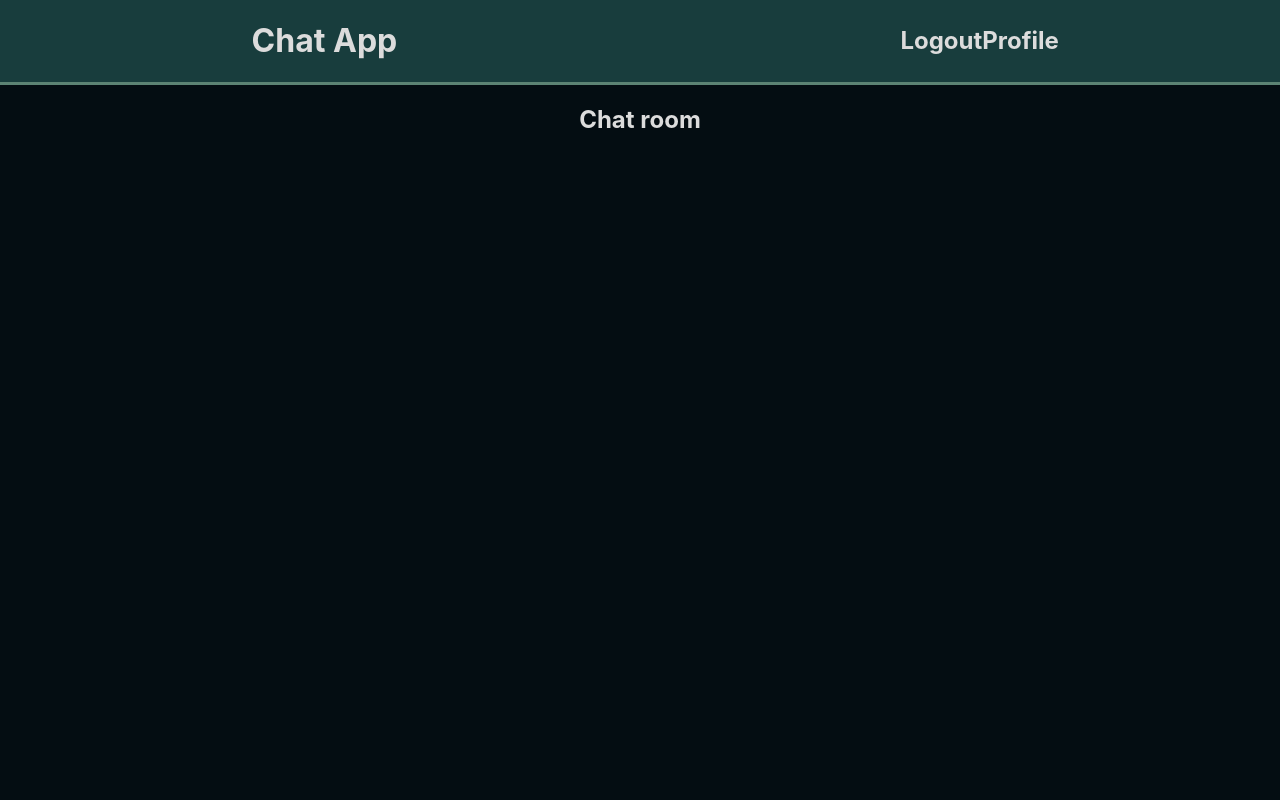
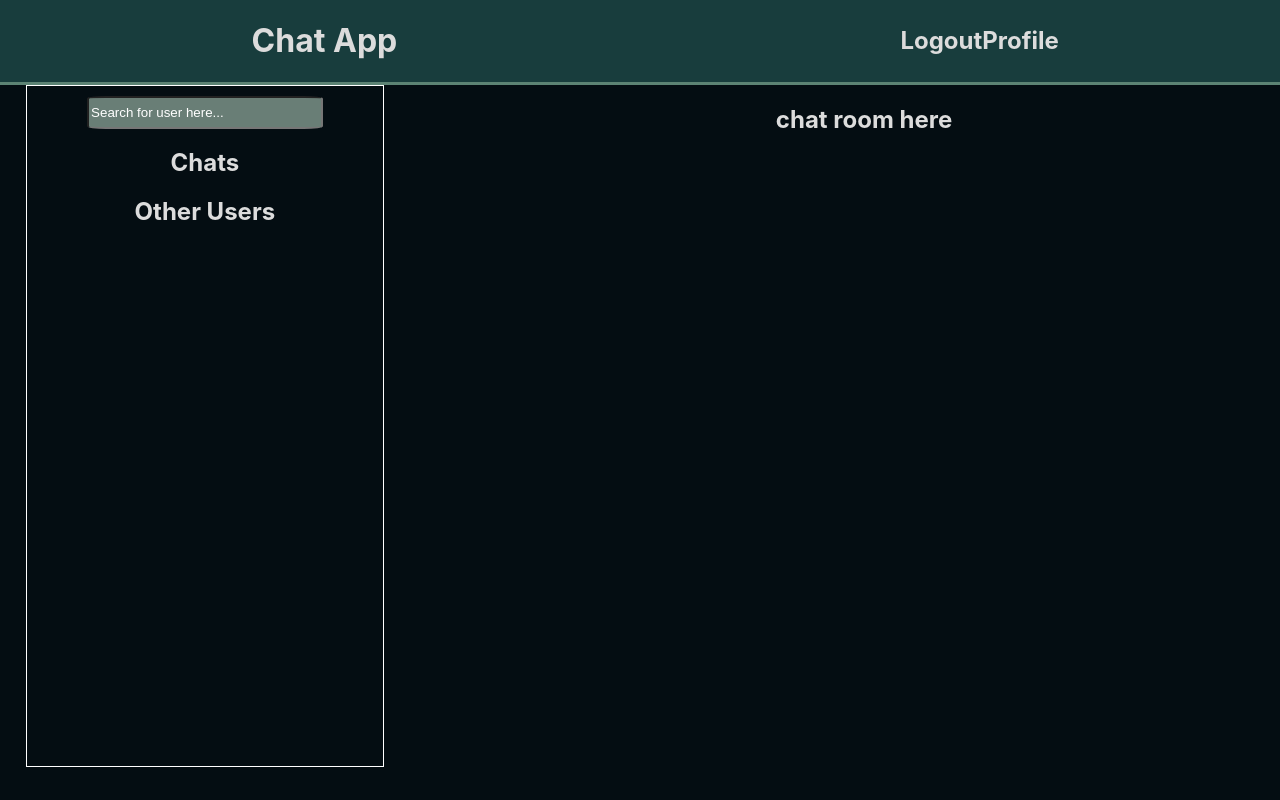
Before and after one commit to gtinsley99/chat-frontend, a React (Create React App) app: page /chat in a window 1280 px wide. Built offline with nearby package versions, Linux system fonts and the light colour scheme; the HTML template or start-up script is replaced by a standard one.

Commit message:
add basic chatroom layout

```diff
--- a/src/components/chatRoom/ChatRoom.css
+++ b/src/components/chatRoom/ChatRoom.css
@@ -0,0 +1,17 @@
+.chatRoom{
+    display: flex;
+    flex-direction: row;
+}
+
+.left{
+    width: 30vw;
+    display: flex;
+    flex-direction: column;
+    border: 1px solid white;
+    height: 85vh;
+    margin: 0 5% 5% 2%;
+}
+
+.right{
+    width: 70vw;
+}
--- a/src/components/chatRoom/ChatRoom.jsx
+++ b/src/components/chatRoom/ChatRoom.jsx
@@ -1,9 +1,15 @@
 import "./ChatRoom.css";
+import AllUsers from "./allUsers/AllUsers";
+import Searchbar from "./search/Search";
 
 const ChatRoom = () => {
     return(
-        <div>
-            <h2>Chat room</h2>
+        <div className="chatRoom">
+            <div className="left">
+                <Searchbar />
+                <AllUsers />
+            </div>
+            <div className="right"> <h2>chat room here</h2></div>
         </div>
     );
 };
--- /dev/null
+++ b/src/components/chatRoom/allUsers/AllUsers.jsx
@@ -0,0 +1,16 @@
+import "./AllUsers.css";
+
+const AllUsers = () => {
+  return (
+    <div>
+      <div>
+        <h2>Chats</h2>
+      </div>
+      <div>
+        <h2>Other Users</h2>
+      </div>
+    </div>
+  );
+};
+
+export default AllUsers;
--- /dev/null
+++ b/src/components/chatRoom/search/Search.css
@@ -0,0 +1,15 @@
+.search{
+    margin: 10px
+}
+
+.search input{
+    border-radius: 8%;
+    width: 70%;
+    height: 150%;
+    background-color: #697e76;
+    color: white;
+}
+
+::placeholder{
+    color: white;
+}
--- /dev/null
+++ b/src/components/chatRoom/search/Search.jsx
@@ -0,0 +1,11 @@
+import "./Search.css";
+
+const Searchbar = () => {
+    return(
+        <div className="search">
+            <input type="search" placeholder="Search for user here..."/>
+        </div>
+    )
+}
+
+export default Searchbar;
```
Also changed, not shown: src/components/chatRoom/allUsers/AllUsers.css (added).
